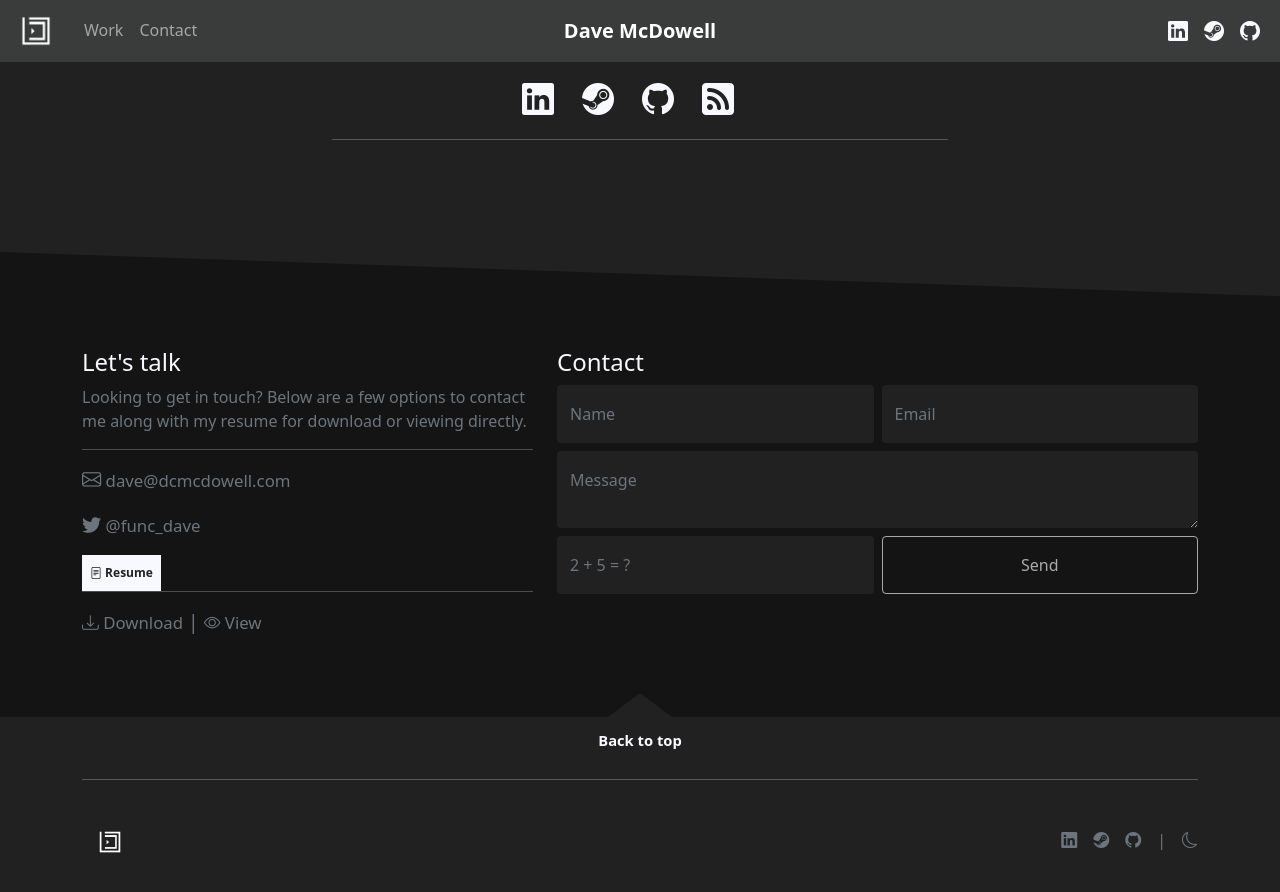
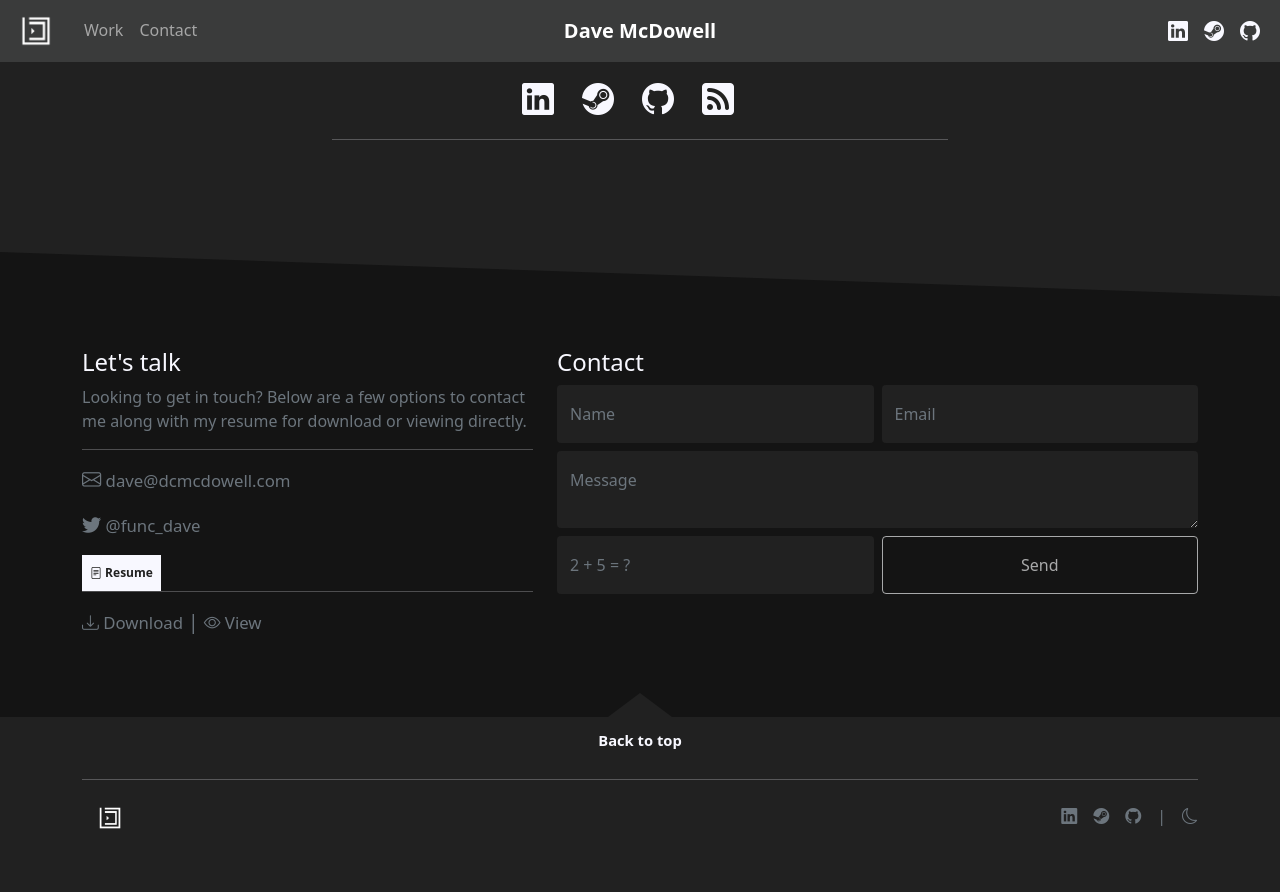
Before and after one commit to davemcdowell/portfolio, a Jekyll site: the page built from index.html, in a window 1280 px wide and 900 px high, scrolled down 1190 px. Shown: the top 892 px of the window. Built offline with Jekyll 4.4.1, drawn with Linux system fonts in a browser that asks for light colours; nearby versions of some CDN libraries.

Commit message:
Update footer.html

```diff
--- a/_includes/footer.html
+++ b/_includes/footer.html
@@ -1,6 +1,6 @@
 <div class="container">
-    <hr>
-    <footer class="d-flex flex-wrap justify-content-between align-items-center py-3 my-4">
+    <hr class="mb-0">
+    <footer class="d-flex flex-wrap justify-content-between align-items-center py-3 mb-4">
         <div class="col-md-4 d-flex align-items-center">
             <a class="navbar-brand nav-link d-none d-lg-block" href="#top" rel="noopener">
                 <img class="hvr-bounce-in" loading="lazy" src="{{ '/assets/icons/dcm-icon.png' | relative_url }}" width="24px" height="24px" alt="logo">
```
Lines whose indentation alone changed are shown as unchanged.
